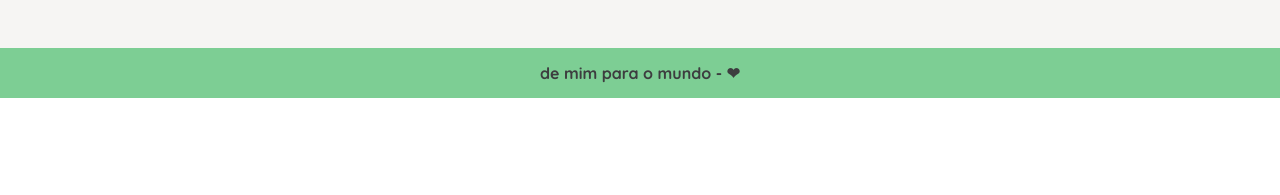
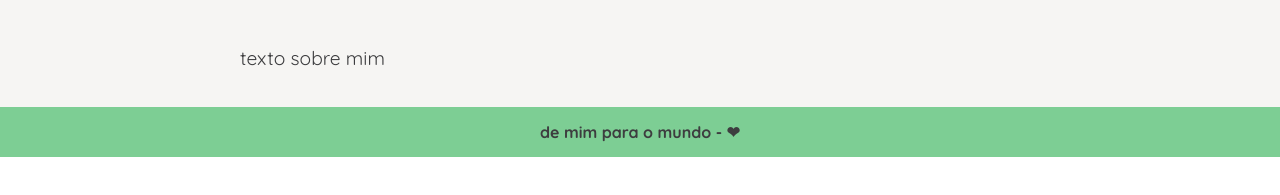
Before and after one commit to MathMesquita/colorized-theme, a plain HTML site: page about.html in a window 1280 px wide. Shown: the part 355-550 px from the top of the page. Drawn offline with nearby package versions, Linux system fonts and the light colour scheme; files that its build step writes are made by us from their sources.

Commit message:
added placeholder text

```diff
--- a/about.html
+++ b/about.html
@@ -32,7 +32,7 @@
       </div>
     </header>
     <main class="post-content">
-
+      <p>texto sobre mim</p>
     </main>
     <footer class="blog-footer">
       de mim para o mundo - ❤
```
